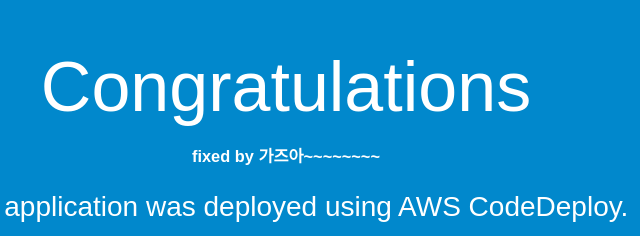
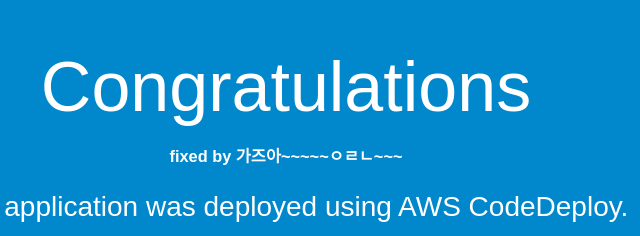
Before and after one commit to haxr369/CodeDeployDemo, a plain HTML site: page index.html in a window 1280 px wide. Shown: the top 236 px of the page, 354-994 px from the left. Drawn offline with Linux system fonts and the light colour scheme.

Commit message:
test s3 versioning

```diff
--- a/index.html
+++ b/index.html
@@ -27,7 +27,7 @@
 <body>
   <div align="center">
     <h1>Congratulations</h1>
-    <h3>fixed by 가즈아~~~~~~~~</h3>
+    <h3>fixed by 가즈아~~~~~ㅇㄹㄴ~~~</h3>
     <h2>This application was deployed using AWS CodeDeploy.</h2>
     <h3>fixed by sol</h3>
     <p>For next steps, read the <a href="http://aws.amazon.com/documentation/codedeploy">AWS CodeDeploy Documentation</a>.</p>
```
